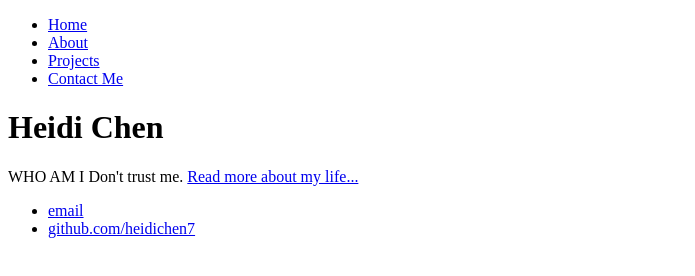
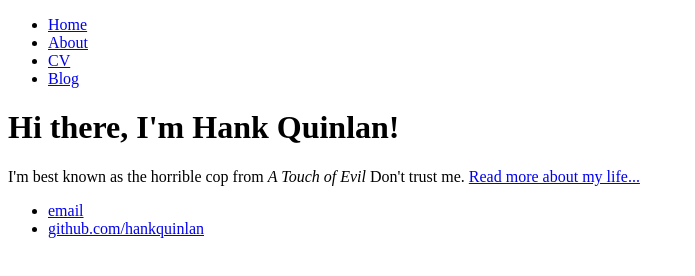
Before and after one commit to heidichen7/heidichen7.github.io, a plain HTML site: page index.html in a window 1280 px wide. Shown: the whole page, without its empty margins (0-695 px from the left). Drawn offline with Linux system fonts and the light colour scheme.

Commit message:
Update index.html
restored to literal default abt someone named hank

```diff
--- a/index.html
+++ b/index.html
@@ -1,27 +1,27 @@
 <!DOCTYPE html>
 <html>
 	<head>
-		<title>Heidi Chen</title>
+		<title>Hank Quinlan, Horrible Cop</title>
 	</head>
 	<body>
 		<nav>
     		<ul>
         		<li><a href="/">Home</a></li>
 	        	<li><a href="/about">About</a></li>
-        		<li><a href="/cv">Projects</a></li>
-        		<li><a href="/blog">Contact Me</a></li>
+        		<li><a href="/cv">CV</a></li>
+        		<li><a href="/blog">Blog</a></li>
     		</ul>
 		</nav>
 		<div class="container">
     		<div class="blurb">
-        		<h1>Heidi Chen</h1>
-				<p>WHO AM I</em> Don't trust me. <a href="/about">Read more about my life...</a></p>
+        		<h1>Hi there, I'm Hank Quinlan!</h1>
+				<p>I'm best known as the horrible cop from <em>A Touch of Evil</em> Don't trust me. <a href="/about">Read more about my life...</a></p>
     		</div><!-- /.blurb -->
 		</div><!-- /.container -->
 		<footer>
     		<ul>
-        		<li><a href="mailto:hchen7@stanford.edu">email</a></li>
-        		<li><a href="https://github.com/heidichen7">github.com/heidichen7</a></li>
+        		<li><a href="mailto:hankquinlanhub@gmail.com">email</a></li>
+        		<li><a href="https://github.com/hankquinlan">github.com/hankquinlan</a></li>
 			</ul>
 		</footer>
 	</body>
```
